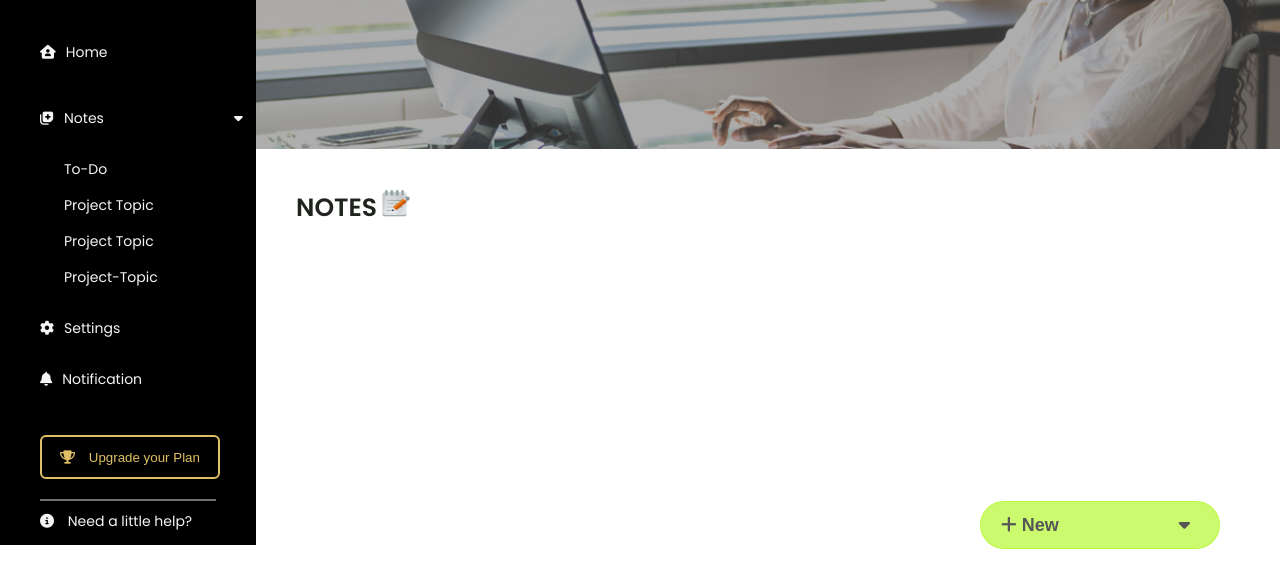
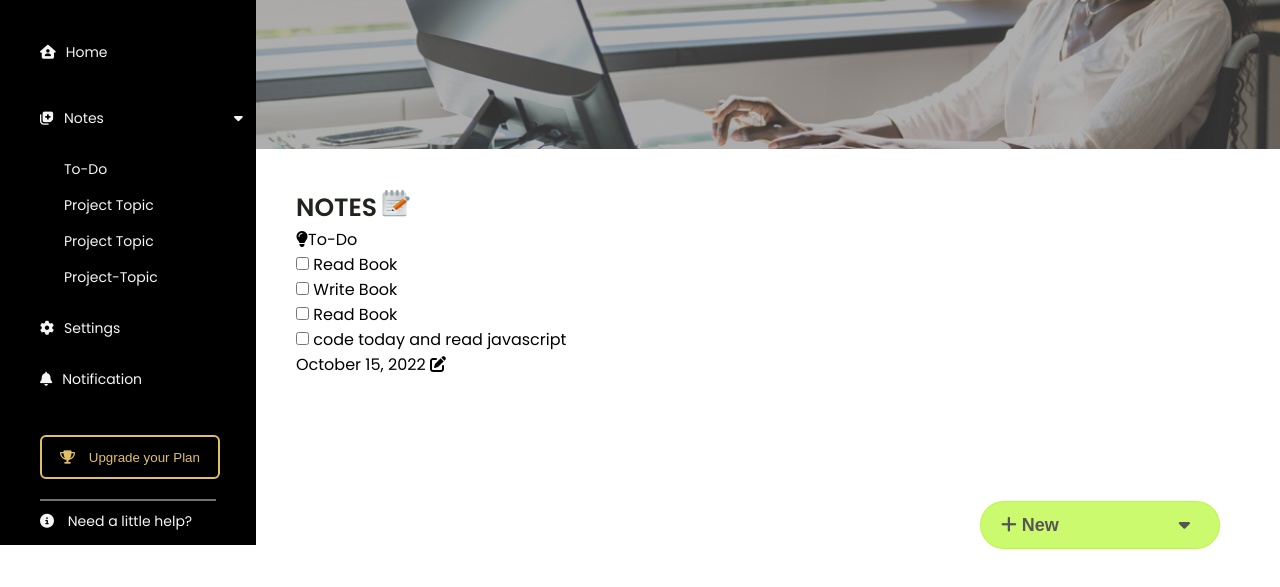
Before and after one commit to FolashadeOmoloja/Notelify, a plain HTML site: page index.html in a window 1280 px wide. Shown: the part 211-798 px from the top of the page. Drawn offline with nearby package versions, Linux system fonts and the light colour scheme; a web font is replaced by a local one.

Commit message:
minor changes

```diff
--- a/index.html
+++ b/index.html
@@ -66,6 +66,39 @@
             <section class="notes-sect">
                 <h3>NOTES</h3><div class="img-1"><img src="./images/notepad-icon.png" alt=""></div>
             </section>
+            <section class="notes-todo">
+                <div class="todo">
+                    <div class="title">
+                        <i class="fa-solid fa-lightbulb"></i><span>To-Do</span>
+                    </div>
+                    <div class="body">
+                        <li>
+                            <input type="checkbox">
+                            <label for="text" id="todo"> Read Book</label>
+                        </li>
+                        <li>
+                            <input type="checkbox">
+                            <label for="text" id="todo"> Write Book</label>
+                        </li>
+                        <li>
+                            <input type="checkbox">
+                            <label for="text" id="todo"> Read Book</label>
+                        </li>
+                        <li>
+                            <input type="checkbox">
+                            <label for="text" id="todo"> code today and read javascript</label>
+                        </li>
+
+
+                    </div>
+                    <footer class="note-footer">
+                        <span>October 15, 2022</span>
+                        <i class="fa-solid fa-pen-to-square"></i>
+                    </footer>
+
+                </div>
+
+            </section>
             <div class="add-note-btn">
               <div class="drop-up">
                 <ul>
```
Also changed, not shown: main.js (+16 -0 lines), style.css (+16 -0 lines).
